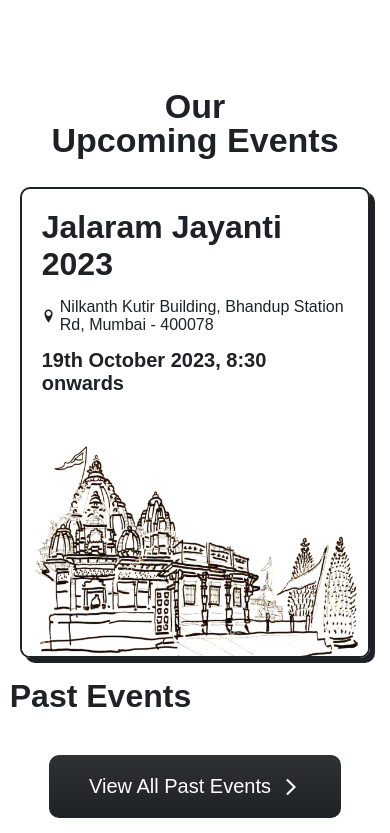
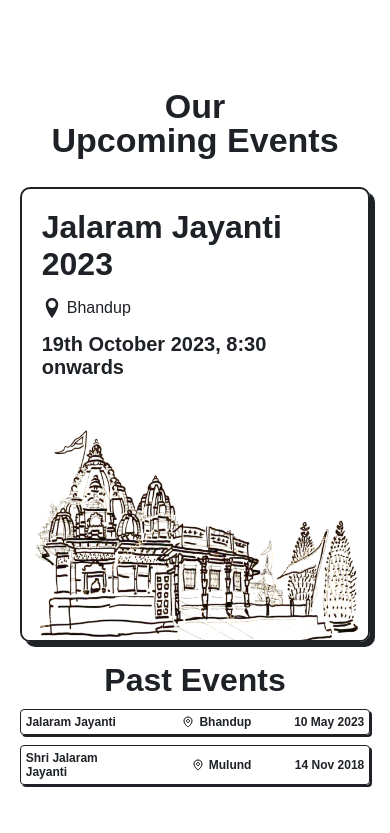
Before and after one commit to HardikShah563/jalaram-mandir, a React (Create React App) app: page / in a window 390 px wide. Shown: the part 970-1803 px from the top of the page. Built offline with nearby package versions, Linux system fonts and the light colour scheme.

Commit message:
past events

```diff
--- a/src/Components/PastEvent.jsx
+++ b/src/Components/PastEvent.jsx
@@ -1,7 +1,14 @@
+// importing icons
+import {GrLocation} from "react-icons/gr";
+
 export default function PastEvent(props) {
     return (
         <>
-            <h1>Past Event</h1>
+            <div className="past-event">
+                <div className="past-event-name">{props.eventName}</div>
+                <div className="past-event-location flex gap-5"><GrLocation />{props.eventLocation}</div>
+                <div className="past-event-date flex">{props.eventDate}</div>
+            </div>
         </>
     );
 };
--- a/src/Pages/Home.jsx
+++ b/src/Pages/Home.jsx
@@ -6,6 +6,7 @@ import { MdArrowForwardIos } from "react-icons/md";
 import "../style/home.css";
 import { useNavigate } from "react-router-dom";
 import UpcomingEvent from "../components/UpcomingEvent";
+import PastEvent from "../components/PastEvent";
 
 export default function Home() {
     // creating variable responsible for web navigation
@@ -35,7 +36,7 @@ export default function Home() {
                     <div className="events">
                         <UpcomingEvent
                             eventName={"Jalaram Jayanti 2023"}
-                            eventLocation={"Nilkanth Kutir Building, Bhandup Station Rd, Mumbai - 400078"}
+                            eventLocation={"Bhandup"}
                             eventDate={"19th October 2023"}
                             eventStartTime={"8:30"}
                         />
@@ -43,8 +44,21 @@ export default function Home() {
 
                     <h1 className="small-heading">Past Events</h1>
 
+                    <div className="events">
+                        <PastEvent
+                            eventName={"Jalaram Jayanti"}
+                            eventLocation={"Bhandup"}
+                            eventDate={"10 May 2023"}
+                        />
+                        <PastEvent
+                            eventName={"Shri Jalaram Jayanti"}
+                            eventLocation={"Mulund"}
+                            eventDate={"14 Nov 2018"}
+                        />
+                    </div>
+
                     <div className="flex jstf-ctr">
-                        <div className="black-button" onClick={() => {navigate("/events")}}>
+                        <div className="black-button" onClick={() => { navigate("/events") }}>
                             View All Past Events
                             <MdArrowForwardIos className="left-arrow" />
                         </div>
--- a/src/style/events.css
+++ b/src/style/events.css
@@ -1,3 +1,6 @@
+/* =================== */
+/* UPCOMING EVENT CART */
+/* =================== */
 .outer {
     padding-inline: 10px;
 }
@@ -87,3 +90,44 @@
         transform: translateY(0px);
     }
 }
+
+/* =============== */
+/* PAST EVENT CART */
+/* =============== */
+.past-event {
+    display: grid;
+    grid-template-columns: repeat(3, 1fr);
+    padding: 10px;
+    margin: 10px;
+    border: 2px solid var(--secondary);
+    border-radius: var(--radius-small);
+    box-shadow: 2px 2px 0px var(--secondary);
+    font-size: 20px;
+    font-weight: 600;
+}
+
+.past-event-location, .past-event-date {
+    justify-content: right;
+    align-items: center;
+}
+
+@media (max-width: 900px) {
+    .past-event {
+        font-size: 18px;
+    }
+}
+
+@media (max-width: 700px) {
+    .past-event {
+        font-size: 14px;
+        padding: 5px;
+        border-radius: 4px;
+    }
+}
+
+@media (max-width: 400px) {
+    .past-event {
+        font-size: 12px;
+        border: 1px solid var(--secondary);
+    }
+}
--- a/src/style/globals.css
+++ b/src/style/globals.css
@@ -15,6 +15,7 @@
     scroll-behavior: smooth;
     overflow-x: hidden;
     color: var(--secondary);
+    transition: all 200ms ease-in-out;
 }
 
 li {
@@ -95,11 +96,17 @@ button,
     align-items: center;
     font-size: 20px;
     margin-block: 40px;
-    padding: 20px 40px;
+    padding: 15px 20px;
     width: fit-content;
     color: var(--primary);
     border-radius: var(--radius-small);
     background-image: linear-gradient(0deg, var(--secondary), var(--secondary-light));
+    cursor: pointer;
+}
+
+.black-button:hover {
+    padding-right: 15px;
+    gap: 15px;
 }
 
 .left-arrow {
@@ -117,6 +124,12 @@ button,
     }
 }
 
+@media (max-width: 600px) {
+    .w-80 {
+        width: 95%;
+    }
+}
+
 @media (max-width: 400px) {
     .title {
         font-size: 28px;
@@ -128,7 +141,7 @@ button,
         text-align: center;
     }
 
-    .w-80 {
-        width: 95%;
+    .small-heading {
+        text-align: center;
     }
 }
```
